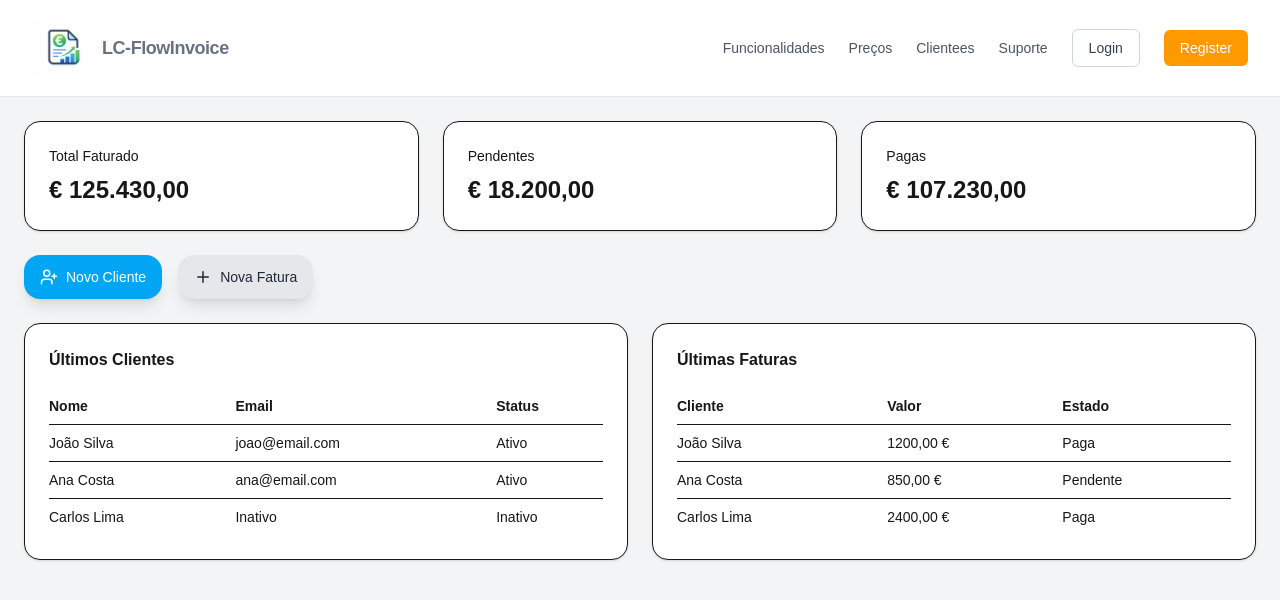
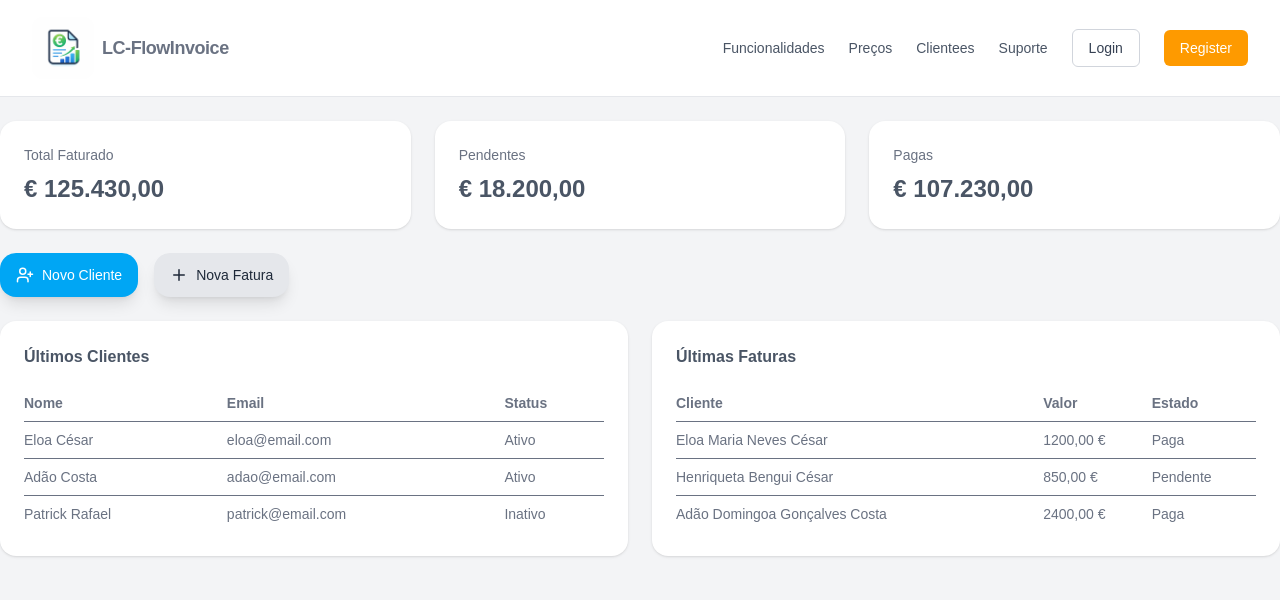
Before and after one commit to LeonelCesar/LC-FlowInvoice, a Next.js app: page /Dashboard in a window 1280 px wide. Shown: the top 600 px of the page. Built offline with nearby package versions, Linux system fonts and the light colour scheme.

Commit message:
Feat: melhoria da estilização

```diff
--- a/src/app/Dashboard/page.tsx
+++ b/src/app/Dashboard/page.tsx
@@ -1,18 +1,7 @@
-/* import { StartCard } from "../../components/StartCard";
-
- export default function DashboardPage() {
-  return (
-    <div className="mx-auto max-w-7xl px-1 sm:px-6 lg:px-2 py-0 border">
-      <StartCard />
-    </div>
-  );
-} */
-
 "use client";
 
-// Dashboard = apenas composição de blocos (boa prática)
 import { MetricCard } from "../../components/MetricCard";
-import { QuickActions } from "../../components/ui/QuickAction";
+import { QuickActionBtn } from "../../components/ui/QuickActionBtn";
 import { TableCard } from "../../components/TableCard";
 
 import { clients } from "../../data/Clients/clients.data";
@@ -20,18 +9,15 @@ import { invoices } from "../../data/invoices/invoices.data";
 
 export default function Dashboard() {
   return (
-    <div className="p-6 space-y-6">
-      {/* Métricas principais */}
+    <section className="container mx-auto py-6 space-y-6 sm:px-4 lg:px-0">
       <div className="grid grid-cols-1 md:grid-cols-3 gap-6">
         <MetricCard title="Total Faturado" value="€ 125.430,00" highlight />
         <MetricCard title="Pendentes" value="€ 18.200,00" />
         <MetricCard title="Pagas" value="€ 107.230,00" />
       </div>
 
-      {/* Botões de ação rápida */}
-      <QuickActions />
+      <QuickActionBtn />
 
-      {/* Tabelas informativas */}
       <div className="grid grid-cols-1 lg:grid-cols-2 gap-6">
         <TableCard
           title="Últimos Clientes"
@@ -55,6 +41,6 @@ export default function Dashboard() {
           ])}
         />
       </div>
-    </div>
+    </section>
   );
 }
--- a/src/components/Card.tsx
+++ b/src/components/Card.tsx
@@ -8,7 +8,7 @@ type CardProps = {
 export function Card({ children, className = "" }: CardProps) {
   return (
     <div
-      className={`bg-white dark:bg-neutral-900 border border-border rounded-2xl ${className}`}
+      className={`bg-white rounded-2xl ${className}`}
     >
       {children}
     </div>
--- a/src/components/Header/Header.tsx
+++ b/src/components/Header/Header.tsx
@@ -73,7 +73,7 @@ export function Header() {
 
       {/* Mobile drawer */}
       {open && (
-        <div className="fixed inset-0 z-50 md:hidden">
+        <div className="fixed inset-0 z-50 md:hidden sm:z-1">
           <div
             className="bg-black/60 backdrop-blur-sm"
             onClick={() => setOpen(false)}
@@ -91,7 +91,7 @@ export function Header() {
               </button>
             </div>
 
-            <nav className="flex flex-col gap-4 px-4 py-6">
+            <nav className="flex flex-col h-screen justify-between gap-4 px-4 py-6">
               {NAV_LINKS.map((link) => (
                 <Link
                   key={link.href}
@@ -103,11 +103,11 @@ export function Header() {
                 </Link>
               ))}
 
-              <div className="mt-4 flex flex-col gap-3">
+              <div className="mt-4 flex flex-col gap-4">
                 <Link
                   href="/Login"
                   onClick={() => setOpen(false)}
-                  className="rounded-md border border-gray-300 px-4 py-2 text-center text-sm font-medium text-gray-700 transition hover:bg-gray-100"
+                  className="rounded-md border border-gray-300 px-4 py-3 text-center text-sm font-medium text-gray-700 transition hover:bg-gray-100"
                 >
                   Login
                 </Link>
@@ -115,7 +115,7 @@ export function Header() {
                 <Link
                   href="/Register"
                   onClick={() => setOpen(false)}
-                  className="rounded-md bg-gray-900 px-4 py-2 text-center text-sm font-medium text-white transition hover:bg-gray-800"
+                  className="rounded-md bg-gray-900 px-4 py-3 text-center text-sm font-medium text-white transition hover:bg-gray-800"
                 >
                   Register
                 </Link>
--- a/src/components/MetricCard.tsx
+++ b/src/components/MetricCard.tsx
@@ -1,10 +1,7 @@
 import { Card } from "../components/Card";
 import { CardContent } from "../components/CardContent";
 
-/**
- * Card de métrica numérica
- * Usado para valores importantes do negócio
- */
+
 type MetricCardProps = {
   title: string
   value: string
@@ -19,8 +16,8 @@ export function MetricCard({ title, value, highlight }: MetricCardProps) {
       }`}
     >
       <CardContent className="p-6">
-        <p className="text-sm text-muted-foreground">{title}</p>
-        <h2 className="text-2xl font-semibold mt-2">{value}</h2>
+        <p className="text-sm text-gray-500">{title}</p>
+        <h2 className="text-2xl font-semibold mt-2 text-gray-600">{value}</h2>
       </CardContent>
     </Card>
   )
--- a/src/components/TableCard.tsx
+++ b/src/components/TableCard.tsx
@@ -1,27 +1,23 @@
 import { Card } from "../components/Card";
 import { CardContent } from "../components/CardContent";
 
-/**
- * Card genérico para tabelas
- * Reutilizável para qualquer listagem simples
- */
 type TableCardProps = {
-  title: string
-  headers: string[]
-  rows: string[][]
-}
+  title: string;
+  headers: string[];
+  rows: string[][];
+};
 
 export function TableCard({ title, headers, rows }: TableCardProps) {
   return (
     <Card className="rounded-2xl shadow-sm">
       <CardContent className="p-6">
-        <h3 className="font-semibold mb-4">{title}</h3>
+        <h3 className="font-semibold text-gray-600 mb-4">{title}</h3>
 
         <table className="w-full text-sm">
-          <thead className="text-muted-foreground">
+          <thead className="text-gray-600">
             <tr>
               {headers.map((header) => (
-                <th key={header} className="text-left py-2">
+                <th key={header} className="text-left py-2 text-gray-500">
                   {header}
                 </th>
               ))}
@@ -30,7 +26,7 @@ export function TableCard({ title, headers, rows }: TableCardProps) {
 
           <tbody>
             {rows.map((row, rowIndex) => (
-              <tr key={rowIndex} className="border-t">
+              <tr key={rowIndex} className="border-t text-gray-500">
                 {row.map((cell, cellIndex) => (
                   <td key={cellIndex} className="py-2">
                     {cell}
@@ -42,5 +38,5 @@ export function TableCard({ title, headers, rows }: TableCardProps) {
         </table>
       </CardContent>
     </Card>
-  )
+  );
 }
--- a/src/data/Clients/clients.data.ts
+++ b/src/data/Clients/clients.data.ts
@@ -1,5 +1,5 @@
 export const clients = [
-  { name: 'João Silva', email: 'joao@email.com', status: 'Ativo' },
-  { name: 'Ana Costa', email: 'ana@email.com', status: 'Ativo' },
-  { name: 'Carlos Lima', email: 'Inativo', status: 'Inativo' }, // corrigir email se quiseres
+  { name: 'Eloa César', email: 'eloa@email.com', status: 'Ativo' },
+  { name: 'Adão Costa', email: 'adao@email.com', status: 'Ativo' },
+  { name: 'Patrick Rafael', email: 'patrick@email.com', status: 'Inativo' },
 ]
--- a/src/data/invoices/invoices.data.ts
+++ b/src/data/invoices/invoices.data.ts
@@ -2,17 +2,17 @@
 
 export const invoices = [
   {
-    clientName: 'João Silva',
+    clientName: 'Eloa Maria Neves César',
     amount: 1200,
     status: 'Paga',
   },
   {
-    clientName: 'Ana Costa',
+    clientName: 'Henriqueta Bengui César',
     amount: 850,
     status: 'Pendente',
   },
   {
-    clientName: 'Carlos Lima',
+    clientName: 'Adão Domingoa Gonçalves Costa',
     amount: 2400,
     status: 'Paga',
   },
```
Also changed, not shown: src/components/ui/QuickActionBtn.tsx (renamed from src/components/ui/QuickAction.tsx, +4 -8 lines).
